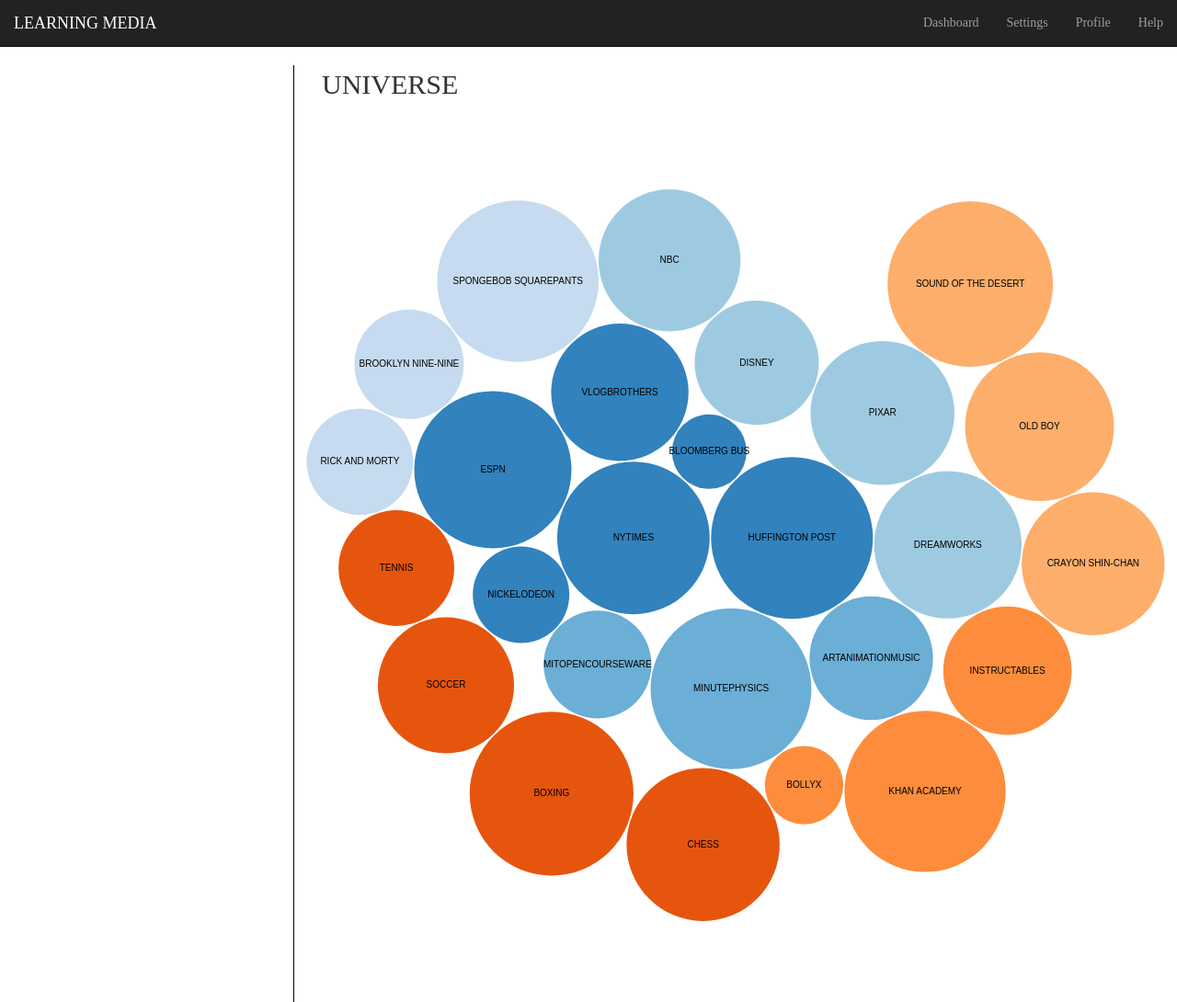
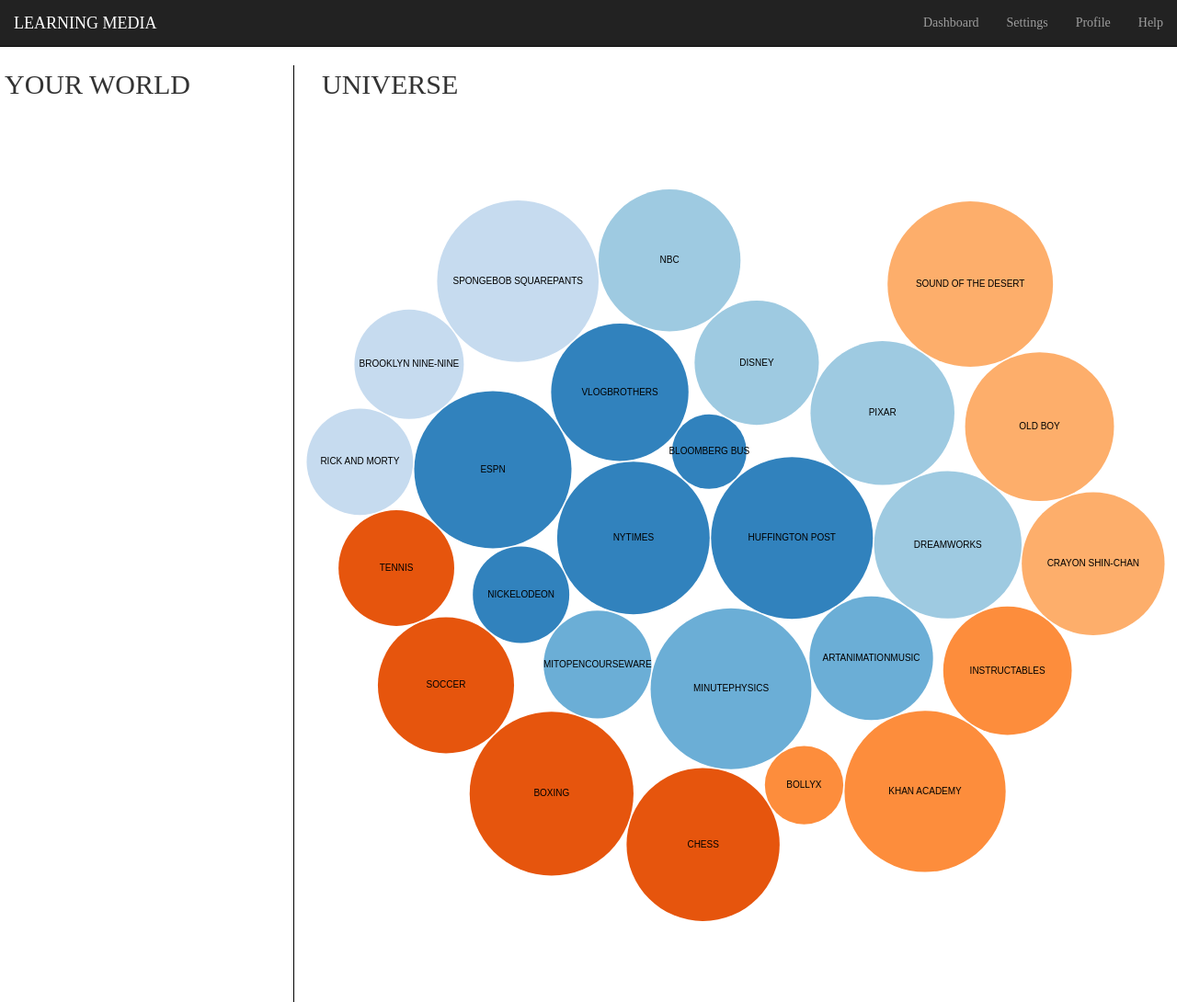
Before and after one commit to diepv/lm-skin, a plain HTML site: page bubbleChart.html in a window 1280 px wide. Shown: the whole page at 92% size. Drawn offline with nearby package versions, Linux system fonts and the light colour scheme.

Commit message:
added text

```diff
--- a/bubbleChart.html
+++ b/bubbleChart.html
@@ -78,6 +78,7 @@
       </div>
     </nav>
     <div id="world" class="selected">
+      <p style="margin-left: 5px; font-size: 30px;">YOUR WORLD</p>
     </div>
 
     <div id="universe" class="selected">
```
